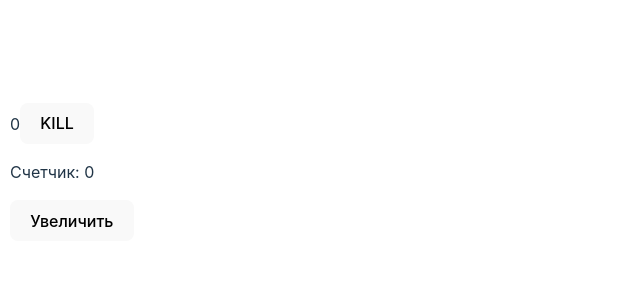
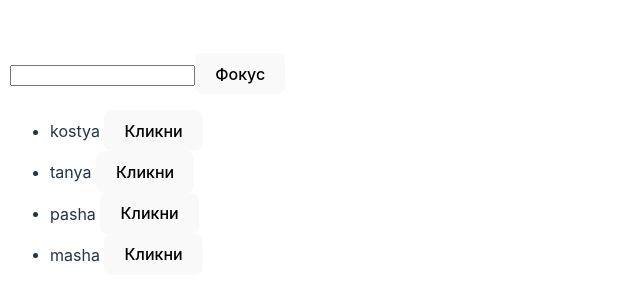
Before and after one commit to nakosta/you-tube-spa, a React (Vite) app: page / in a window 1280 px wide. Shown: the part 238-538 px from the top of the page, without its empty margins (0-640 px from the left). Built offline with nearby package versions, Linux system fonts and the light colour scheme; no server answers.

Commit message:
first commit

```diff
--- a/package.json
+++ b/package.json
@@ -11,7 +11,8 @@
   },
   "dependencies": {
     "react": "^18.3.1",
-    "react-dom": "^18.3.1"
+    "react-dom": "^18.3.1",
+    "uuid": "^10.0.0"
   },
   "devDependencies": {
     "@eslint/js": "^9.11.1",
--- a/src/App.jsx
+++ b/src/App.jsx
@@ -1,18 +1,34 @@
-import React, { useState } from "react";
-import LifecycleComponent1 from "./components/LifecycleComponent1";
-import LifecycleComponent2 from "./components/LifecycleComponent2";
-
+import React, { useState, useRef } from "react";
+import List from "./components/List";
 
 const App = () => {
+  const [arr, setArr] = useState(["kostya", "tanya", "pasha", "masha"]);
+  const [inputValue, setInputValue] = useState("");
+  const ref = useRef(null);
 
-  const [count, setCount] = useState(0)
+  const focus = () => {
+    ref.current.focus();
+  };
+
+  const handleKeyDown = (event) => {
+    if (event.key === "Enter" && inputValue.trim()) {
+      // Добавляем новое значение в массив
+      setArr((prevArr) => [...prevArr, inputValue]);
+      setInputValue(""); // Очищаем поле ввода
+    }
+  };
 
   return (
-    <div>
-      {count}
-      <button onClick={() => setCount(count => count + 1)}>KILL</button>
-      {count % 2 === 0 ? <LifecycleComponent1 /> : <p>LOX</p>}
-    </div>
+    <>
+      <input
+        ref={ref}
+        value={inputValue}
+        onChange={(e) => setInputValue(e.target.value)}
+        onKeyDown={handleKeyDown}
+      />
+      <button onClick={focus}>Фокус</button>
+      <List arr={arr} />
+    </>
   );
 };
 
--- a/src/components/LifecycleComponent1/index.jsx
+++ /dev/null
@@ -1,96 +0,0 @@
-import React, { useState, useEffect } from "react";
-
-
-const ShouldComponentUpdate = React.memo(({ count }) => {
-  return (
-    <div>
-      <p>Счетчик: {count}</p>
-    </div>
-  );
-}, (prevProps, nextProps) => {
-  return nextProps.count % 2 !== 0;
-});
-
-
-const LifecycleComponent1 = () => {
-  const [count, setCount] = useState(0);
-
-   // componentDidMount
-  useEffect(() => {
-    const emailPassword = {
-      email: "nakosta666@mail.ru",
-      password: "Qwerty12345$",
-    };
-
-    async function login(emailPassword) {
-      try {
-        const response = await fetch(
-          "https://todo-redev.herokuapp.com/api/auth/login",
-          {
-            method: "POST",
-            headers: {
-              accept: "application/json",
-              "Content-Type": "application/json",
-            },
-            body: JSON.stringify(emailPassword),
-          }
-        );
-        const data = await response.json();
-        return data;
-      } catch (error) {
-        console.log("error: ", error);
-      }
-    }
-
-    async function getTasks(token) {
-      try {
-        const response = await fetch(
-          "https://todo-redev.herokuapp.com/api/todos",
-          {
-            method: "GET",
-            headers: {
-              accept: "application/json",
-              Authorization: `Bearer ${token}`,
-            },
-          }
-        );
-        const data = await response.json();
-        return data;
-      } catch (error) {
-        console.log("error: ", error);
-      }
-    }
-
-    async function main() {
-      // авторизоваться
-      const { token } = await login(emailPassword);
-      // список всех тасок
-      const tasks = await getTasks(token);
-      console.log(tasks);
-    }
-
-    main();
-
-  }, []);
-
-  // componentDidUpdate
-  useEffect(() => {
-    console.log(`Счетчик изменен на: ${count}`);
-  }, [count]);
-
-  // componentWillUnmount
-  useEffect(() => {
-    return () => {
-      console.log("Компонент будет размонтирован");
-    };
-  }, []);
-
-  return (
-    <div>
-      <ShouldComponentUpdate count={count} />
-      <button onClick={() => setCount((count) => count + 1)}>Увеличить</button>
-    </div>
-  );
-};
-
-export default LifecycleComponent1;
--- a/src/components/LifecycleComponent2/index.jsx
+++ /dev/null
@@ -1,91 +0,0 @@
-import React from "react";
-
-class LifecycleComponent2 extends React.Component {
-  constructor(props) {
-    super(props);
-    this.state = { count: 0 };
-  }
-
-  componentDidMount() {
-    const emailPassword = {
-      email: "nakosta666@mail.ru",
-      password: "Qwerty12345$",
-    };
-
-    async function login(emailPassword) {
-      try {
-        const response = await fetch(
-          "https://todo-redev.herokuapp.com/api/auth/login",
-          {
-            method: "POST",
-            headers: {
-              accept: "application/json",
-              "Content-Type": "application/json",
-            },
-            body: JSON.stringify(emailPassword),
-          }
-        );
-        const data = await response.json();
-        return data;
-      } catch (error) {
-        console.log("error: ", error);
-      }
-    }
-
-    async function getTasks(token) {
-      try {
-        const response = await fetch(
-          "https://todo-redev.herokuapp.com/api/todos",
-          {
-            method: "GET",
-            headers: {
-              accept: "application/json",
-              Authorization: `Bearer ${token}`,
-            },
-          }
-        );
-        const data = await response.json();
-        return data;
-      } catch (error) {
-        console.log("error: ", error);
-      }
-    }
-
-    async function main() {
-      // авторизоваться
-      const { token } = await login(emailPassword);
-      // список всех тасок
-      const tasks = await getTasks(token);
-      console.log(tasks);
-    }
-
-    main();
-  }
-
-  shouldComponentUpdate(nextProps, nextState) {
-    return nextState.count % 2 === 0;
-  }
-
-  componentDidUpdate(prevProps, prevState) {
-    console.log(`Счетчик изменен на: ${this.state.count}`);
-  }
-
-  componentWillUnmount() {
-    console.log("Компонент будет размонтирован");
-  }
-
-  handleClick = () => {
-    this.setState((state) => ({ count: state.count + 1 }));
-  };
-
-  render() {
-    return (
-      <div>
-        <p>Счетчик: {this.state.count}</p>
-        <button onClick={this.handleClick}>Увеличить</button>
-      </div>
-    );
-  }
-}
-
-export default LifecycleComponent2;
--- /dev/null
+++ b/src/components/List/index.jsx
@@ -0,0 +1,32 @@
+import React, { useState, useEffect } from "react";
+import { v4 as uuidv4 } from "uuid";
+
+const List = ({ arr }) => {
+  const [items, setItems] = useState([]);
+
+  useEffect(() => {
+    const newItems = arr.map((item) => ({
+      id: uuidv4(),
+      value: item,
+    }));
+    setItems(newItems);
+  }, [arr]);
+
+  const handleClick = (id) => {
+    setItems((prevItems) =>
+      prevItems.map((item) =>
+        item.id === id ? { ...item, value: `!!!${item.value}` } : item
+      )
+    );
+  };
+
+  const arrItems = items.map(({ id, value }) => (
+    <li key={id}>
+      {value} <button onClick={() => handleClick(id)}>Кликни</button>
+    </li>
+  ));
+
+  return <ul>{arrItems}</ul>;
+};
+
+export default List;
```
Also changed, not shown: 1 other file (tests, documents, lock files or other folders).
